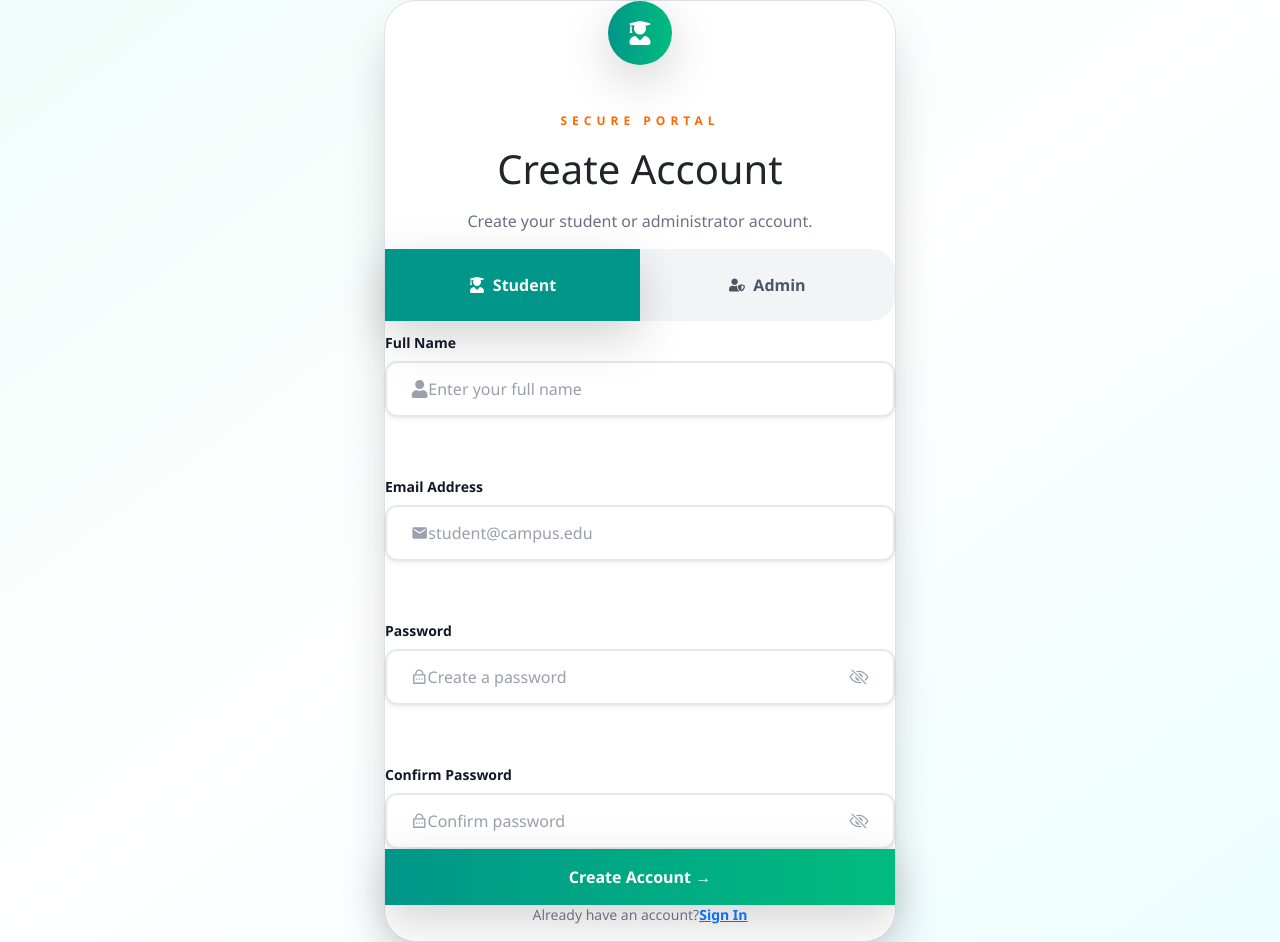
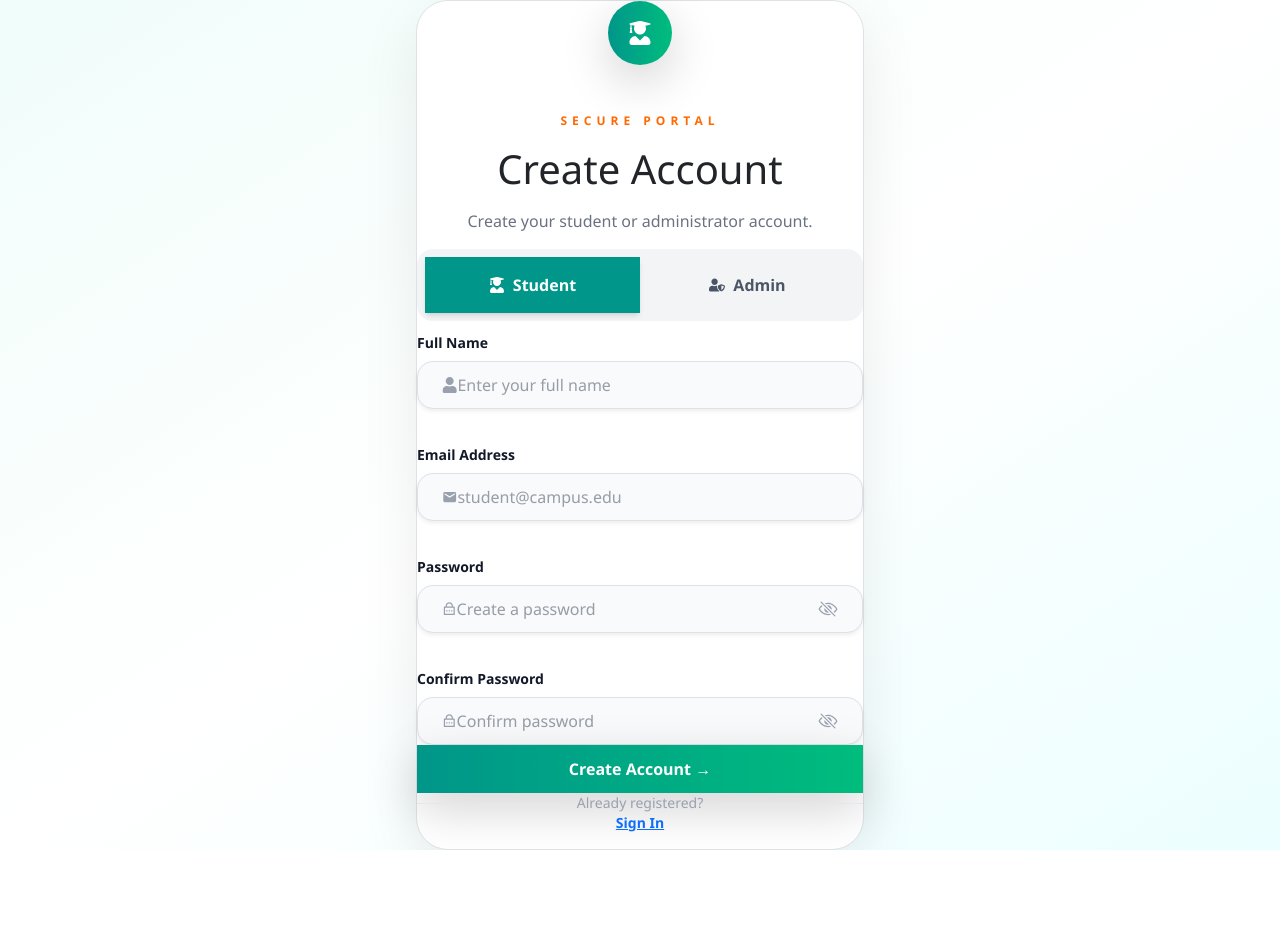
Before and after one commit to daya-anil-s/campus-complaint-management-system, a React app in the folder frontend/: page /register in a window 1280 px wide. After the commit the page ends 850 px from the top, so only its background shows below. Built offline with nearby package versions, Linux system fonts and the light colour scheme; the HTML template or start-up script is replaced by a standard one.

Commit message:
Improved professional register UI

```diff
--- a/frontend/src/pages/auth/Register.jsx
+++ b/frontend/src/pages/auth/Register.jsx
@@ -27,38 +27,36 @@ function Register() {
 
   return (
     <div className="min-h-screen bg-gradient-to-br from-teal-50 via-white to-cyan-50 flex items-center justify-center px-4 py-10">
-      <div className="w-full max-w-lg bg-white rounded-[32px] shadow-2xl border border-gray-100 p-10">
+      <div className="w-full max-w-md bg-white rounded-[32px] shadow-[0_20px_60px_rgba(0,0,0,0.08)] border border-gray-100 p-10">
+
+        {/* Logo */}
+        <div className="w-16 h-16 mx-auto mb-5 rounded-full bg-gradient-to-r from-teal-600 to-emerald-500 flex items-center justify-center shadow-lg">
+          <FaUserGraduate className="text-white text-2xl" />
+        </div>
 
         {/* Header */}
         <div className="text-center mb-8">
-
-          <div className="w-16 h-16 mx-auto mb-5 rounded-full bg-gradient-to-r from-teal-600 to-emerald-500 flex items-center justify-center shadow-lg">
-            <FaUserGraduate className="text-white text-2xl" />
-          </div>
-
           <p className="text-orange-500 uppercase tracking-[5px] text-xs font-bold">
             Secure Portal
           </p>
 
-          <h1 className="mt-3 text-5xl font-extrabold text-gray-900">
+          <h1 className="mt-3 text-4xl md:text-5xl font-extrabold text-gray-900">
             Create Account
           </h1>
 
           <p className="mt-3 text-gray-500">
             Create your student or administrator account.
           </p>
-
         </div>
 
         {/* Role Toggle */}
-        <div className="flex rounded-3xl bg-gray-100 p-1.5 mb-8">
-
+        <div className="flex rounded-2xl bg-gray-100 p-2 mb-6">
           <button
             type="button"
             onClick={() => setRole("student")}
-            className={`flex-1 flex items-center justify-center gap-2 rounded-2xl py-4 font-semibold transition-all duration-300 ${
+            className={`flex-1 flex items-center justify-center gap-2 rounded-xl py-3 font-semibold transition-all duration-300 ${
               role === "student"
-                ? "bg-teal-600 text-white shadow-lg"
+                ? "bg-teal-600 text-white shadow-md"
                 : "text-gray-600 hover:bg-white"
             }`}
           >
@@ -69,43 +67,42 @@ function Register() {
           <button
             type="button"
             onClick={() => setRole("admin")}
-            className={`flex-1 flex items-center justify-center gap-2 rounded-2xl py-4 font-semibold transition-all duration-300 ${
+            className={`flex-1 flex items-center justify-center gap-2 rounded-xl py-3 font-semibold transition-all duration-300 ${
               role === "admin"
-                ? "bg-teal-600 text-white shadow-lg"
+                ? "bg-teal-600 text-white shadow-md"
                 : "text-gray-600 hover:bg-white"
             }`}
           >
             <FaUserShield />
             Admin
           </button>
-
         </div>
 
         {/* Full Name */}
-        <div className="mb-5">
+        <div className="mb-4">
           <label className="block mb-2 text-sm font-semibold text-gray-700">
             Full Name
           </label>
 
-          <div className="flex items-center h-14 bg-white border-2 border-gray-200 rounded-xl px-4 shadow-sm focus-within:border-teal-600 focus-within:shadow-md transition-all">
-            <FaUser className="text-gray-400 text-lg" />
+          <div className="flex items-center h-12 bg-gray-50 border border-gray-200 rounded-2xl px-4 shadow-sm focus-within:border-teal-600 focus-within:ring-4 focus-within:ring-teal-100 transition-all">
+            <FaUser className="text-gray-400" />
 
             <input
               type="text"
               placeholder="Enter your full name"
-              className="w-full pl-3 bg-transparent outline-none text-gray-700"
+              className="w-full bg-transparent outline-none pl-3 text-gray-700"
             />
           </div>
         </div>
 
         {/* Email */}
-        <div className="mb-5">
+        <div className="mb-4">
           <label className="block mb-2 text-sm font-semibold text-gray-700">
             Email Address
           </label>
 
-          <div className="flex items-center h-14 bg-white border-2 border-gray-200 rounded-xl px-4 shadow-sm focus-within:border-teal-600 focus-within:shadow-md transition-all">
-            <MdEmail className="text-gray-400 text-lg" />
+          <div className="flex items-center h-12 bg-gray-50 border border-gray-200 rounded-2xl px-4 shadow-sm focus-within:border-teal-600 focus-within:ring-4 focus-within:ring-teal-100 transition-all">
+            <MdEmail className="text-gray-400" />
 
             <input
               type="email"
@@ -114,24 +111,24 @@ function Register() {
                   ? "student@campus.edu"
                   : "admin@campus.edu"
               }
-              className="w-full pl-3 bg-transparent outline-none text-gray-700"
+              className="w-full bg-transparent outline-none pl-3 text-gray-700"
             />
           </div>
         </div>
 
         {/* Password */}
-        <div className="mb-5">
+        <div className="mb-4">
           <label className="block mb-2 text-sm font-semibold text-gray-700">
             Password
           </label>
 
-          <div className="flex items-center h-14 bg-white border-2 border-gray-200 rounded-xl px-4 shadow-sm focus-within:border-teal-600 focus-within:shadow-md transition-all">
-            <RiLockPasswordLine className="text-gray-400 text-lg" />
+          <div className="flex items-center h-12 bg-gray-50 border border-gray-200 rounded-2xl px-4 shadow-sm focus-within:border-teal-600 focus-within:ring-4 focus-within:ring-teal-100 transition-all">
+            <RiLockPasswordLine className="text-gray-400" />
 
             <input
               type={showPassword ? "text" : "password"}
               placeholder="Create a password"
-              className="w-full pl-3 bg-transparent outline-none text-gray-700"
+              className="w-full bg-transparent outline-none pl-3 text-gray-700"
             />
 
             <button
@@ -154,13 +151,13 @@ function Register() {
             Confirm Password
           </label>
 
-          <div className="flex items-center h-14 bg-white border-2 border-gray-200 rounded-xl px-4 shadow-sm focus-within:border-teal-600 focus-within:shadow-md transition-all">
-            <RiLockPasswordLine className="text-gray-400 text-lg" />
+          <div className="flex items-center h-12 bg-gray-50 border border-gray-200 rounded-2xl px-4 shadow-sm focus-within:border-teal-600 focus-within:ring-4 focus-within:ring-teal-100 transition-all">
+            <RiLockPasswordLine className="text-gray-400" />
 
             <input
               type={showConfirmPassword ? "text" : "password"}
               placeholder="Confirm password"
-              className="w-full pl-3 bg-transparent outline-none text-gray-700"
+              className="w-full bg-transparent outline-none pl-3 text-gray-700"
             />
 
             <button
@@ -182,17 +179,25 @@ function Register() {
         {/* Register Button */}
         <button
           onClick={handleRegister}
-          className="w-full h-14 rounded-full bg-gradient-to-r from-teal-600 to-emerald-500 text-white font-semibold text-lg shadow-lg hover:shadow-xl hover:scale-[1.02] transition-all duration-300"
+          className="w-full h-12 rounded-2xl bg-gradient-to-r from-teal-600 to-emerald-500 text-white font-semibold shadow-lg hover:shadow-xl hover:scale-[1.02] transition-all duration-300"
         >
           Create Account →
         </button>
 
+        {/* Divider */}
+        <div className="my-6 flex items-center">
+          <div className="flex-1 border-t border-gray-200"></div>
+          <span className="px-3 text-sm text-gray-400">
+            Already registered?
+          </span>
+          <div className="flex-1 border-t border-gray-200"></div>
+        </div>
+
         {/* Footer */}
-        <p className="mt-6 text-center text-sm text-gray-500">
-          Already have an account?
+        <p className="text-center text-sm text-gray-500">
           <Link
             to="/"
-            className="ml-2 font-semibold text-teal-600 hover:underline"
+            className="font-semibold text-teal-600 hover:underline"
           >
             Sign In
           </Link>
```
